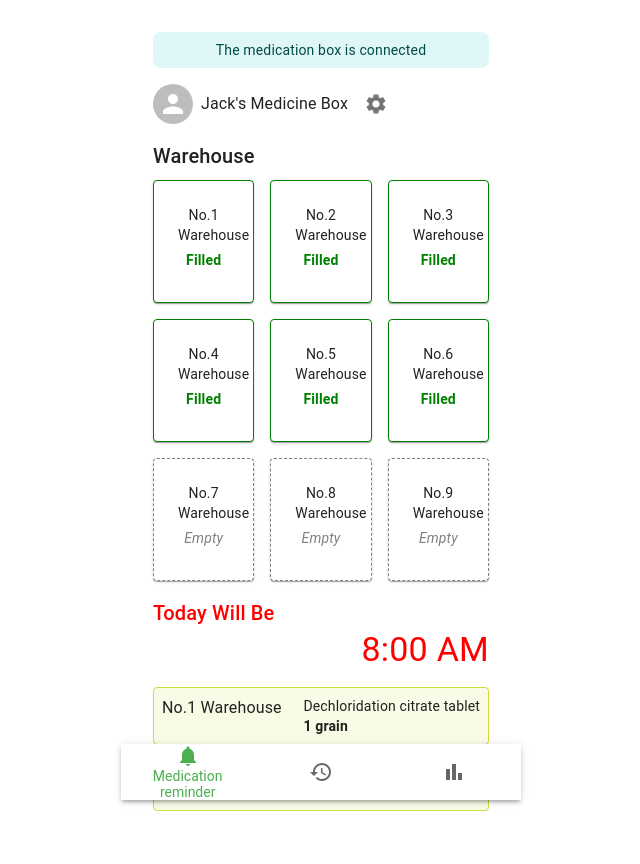
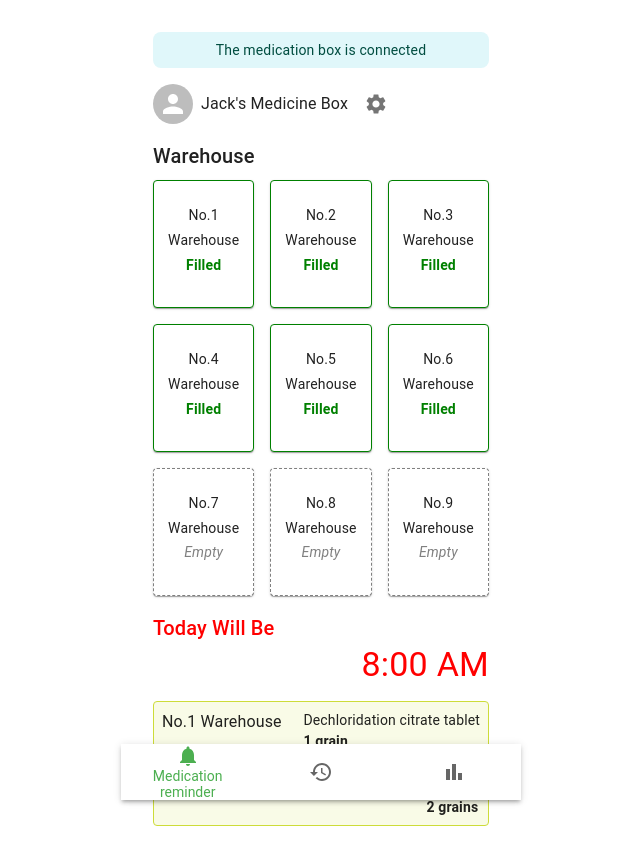
Before and after one commit to devindaobsn/medicinereminderapp, a React (Create React App) app: page / in a window 1280 px wide. Shown: the top 864 px of the page, without its empty margins (319-959 px from the left). Built offline with nearby package versions, Linux system fonts and the light colour scheme.

Commit message:
home page state

```diff
--- a/src/page/chartpage.js
+++ b/src/page/chartpage.js
@@ -130,20 +130,14 @@ const ChartPage = () => {
                             </Box>
                             <Box sx={{ flex: "1 1 200px" }}>
                                 <Line data={report.lineData} />
-                                <Typography align="center" sx={{ mt: 1 }}>
-                                    Feeling Rate (Line)
-                                </Typography>
                             </Box>
                             <Box sx={{ flex: "1 1 200px" }}>
                                 <Bar data={report.barData} />
-                                <Typography align="center" sx={{ mt: 1 }}>
-                                    Feeling Rate (Bar)
-                                </Typography>
                             </Box>
                             <Box sx={{ flex: "1 1 200px" }}>
                                 <Radar data={report.radarData} />
                                 <Typography align="center" sx={{ mt: 1 }}>
-                                    Feeling Metrics (Radar)
+                                    Feeling Metrics
                                 </Typography>
                             </Box>
                         </Box>
--- a/src/page/homepage.js
+++ b/src/page/homepage.js
@@ -3,6 +3,54 @@ import { Box, Grid, Typography, Card, Avatar, IconButton, CardContent } from '@m
 import SettingsIcon from '@mui/icons-material/Settings';
 
 const HomePage = () => {
+    const [medicines, setMedicines] = React.useState([
+        {
+            name: 'A1',
+            functionalIndication: 'A2',
+            usageAndDosage: 'A3'
+        },
+        {
+            name: 'B1',
+            functionalIndication: 'B2',
+            usageAndDosage: 'B3'
+        },
+        {
+            name: 'C1',
+            functionalIndication: 'C2',
+            usageAndDosage: 'C3'
+        },
+        {
+            name: 'D1',
+            functionalIndication: 'D2',
+            usageAndDosage: 'D3'
+        },
+        {
+            name: 'E1',
+            functionalIndication: 'E2',
+            usageAndDosage: 'E3'
+        },
+        {
+            name: 'F1',
+            functionalIndication: 'F2',
+            usageAndDosage: 'F3'
+        },
+        {
+            name: '',
+            functionalIndication: '',
+            usageAndDosage: ''
+        },
+        {
+            name: '',
+            functionalIndication: '',
+            usageAndDosage: ''
+        },
+        {
+            name: '',
+            functionalIndication: '',
+            usageAndDosage: ''
+        },
+    ]);
+
     return (
         <Box
             sx={{
@@ -50,20 +98,25 @@ const HomePage = () => {
                 Warehouse
             </Typography>
             <Grid container spacing={2}>
-                {[...Array(9)].map((_, index) => (
+                {medicines.map((item, index) => (
                     <Grid item xs={4} key={index}>
                         <Card
                             sx={{
                                 padding: 1,
-                                border: index < 6 ? '1px solid green' : '1px dashed gray',
+                                border: item.name != '' ? '1px solid green' : '1px dashed gray',
                                 textAlign: 'center',
                             }}
                         >
-                            <CardContent>
+                            <CardContent
+                                sx={{ padding: '16px 0' }}
+                            >
                                 <Typography variant="body2" gutterBottom>
-                                    No.{index + 1} Warehouse
+                                    No.{index + 1}
                                 </Typography>
-                                {index < 6 ? (
+                                <Typography variant="body2" gutterBottom>
+                                    Warehouse
+                                </Typography>
+                                {item.name != '' ? (
                                     <Typography variant="body2" sx={{ color: 'green', fontWeight: 'bold' }}>
                                         Filled
                                     </Typography>
```
